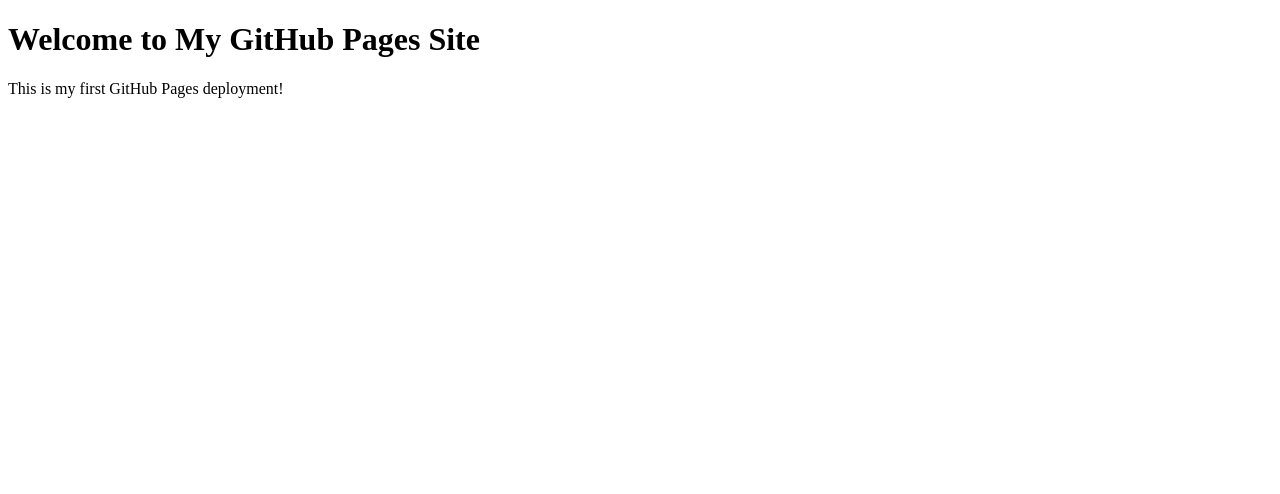
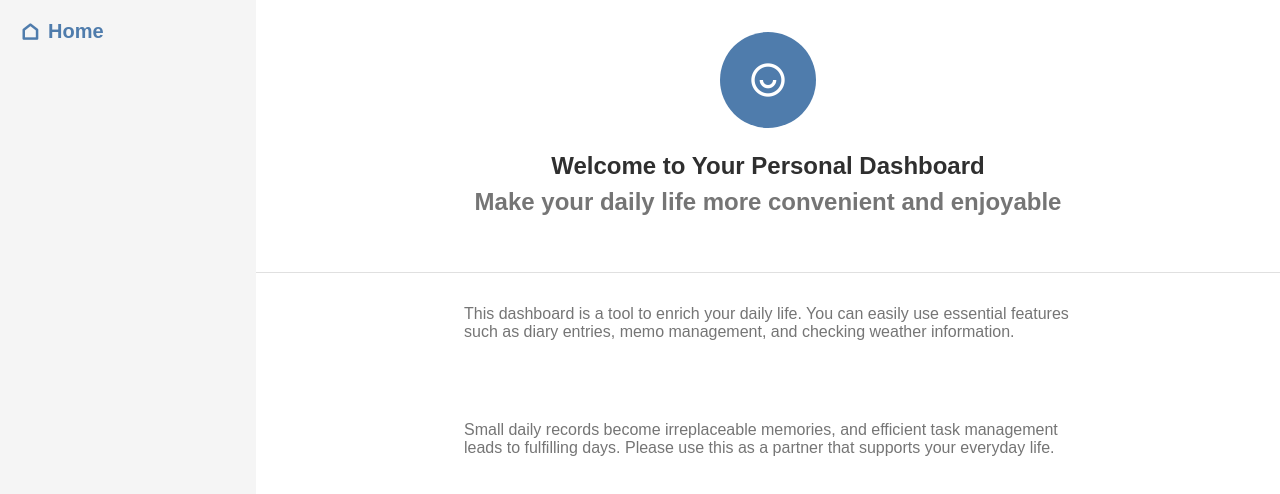
Before and after one commit to k4t0sh0/my-first-web-app, a plain HTML site: page index.html in a window 1280 px wide. Drawn offline with nearby package versions, Linux system fonts and the light colour scheme.

Commit message:
Add files via upload

```diff
--- a/index.html
+++ b/index.html
@@ -1,12 +1,42 @@
 <!DOCTYPE html>
 <html lang="en">
+
 <head>
-    <meta charset="UTF-8">
-    <meta name="viewport" content="width=device-width, initial-scale=1.0">
-    <title>My GitHub Pages Site</title>
+  <meta charset="UTF-8" />
+  <meta name="viewport" content="width=device-width, initial-scale=1.0" />
+  <title>Dashboard</title>
+  <link rel="stylesheet" href="style.css">
+  <link href="https://cdn.jsdelivr.net/npm/remixicon@4.5.0/fonts/remixicon.css" rel="stylesheet" />
 </head>
+
 <body>
-    <h1>Welcome to My GitHub Pages Site</h1>
-    <p>This is my first GitHub Pages deployment!</p>
+  <div class="dashboard-container">
+    <aside>
+      <header>
+        <a href="#" data-tab="home">
+          <span class="ri-home-line"></span>
+          Home
+        </a>
+      </header>
+    </aside>
+    <main>
+      <section id="home">
+        <header>
+          <div>
+            <span class="ri-user-smile-line"></span>
+          </div>
+          <h1>Welcome to Your Personal Dashboard</h1>
+          <h2>Make your daily life more convenient and enjoyable</h2>
+        </header>
+        <div>
+          <p>This dashboard is a tool to enrich your daily life. You can easily use essential features such as diary
+            entries, memo management, and checking weather information.</p>
+          <p>Small daily records become irreplaceable memories, and efficient task management leads to fulfilling days.
+            Please use this as a partner that supports your everyday life.</p>
+        </div>
+      </section>
+    </main>
+  </div>
 </body>
+
 </html>
--- /dev/null
+++ b/style.css
@@ -0,0 +1,108 @@
+/* ブラウザで設定されているスタイルのリセット・共通設定 */
+/* 消さないでください */
+*,
+*::before,
+*::after {
+  box-sizing: border-box;
+}
+
+body,
+h1,
+h2,
+h3,
+p,
+ul,
+li,
+form,
+input,
+textarea,
+select,
+button {
+  margin: 0;
+  padding: 0;
+  font-family: sans-serif;
+}
+
+ul {
+  list-style: none;
+}
+
+/* スタイルのリセット終了 */
+
+/* サイドバーとメインコンテンツを包むための要素のスタイルを書いてください */
+.dashboard-container {
+  display: flex;
+  height: 100vh;
+}
+
+/* サイドバーに関連するスタイルを書いてください */
+aside {
+  width: 256px;
+  flex-shrink: 0;
+  background-color: #f5f5f5;
+  border-right: 1px #e0e0e0;
+  height: 100%;
+  display: flex;
+  flex-direction: column;
+}
+
+aside header {
+  padding: 20px;
+  border-bottom: 1px #e0e0e0;
+}
+
+aside a {
+  font-size: 1.25rem;
+  font-weight: 600;
+  color: #4f7cac;
+  display: flex;
+  align-items: center;
+  gap: 8px;
+  text-decoration: none;
+}
+
+/* メインコンテンツに関連するスタイルを書いてください */
+main {
+  flex: 1;
+}
+
+main header {
+  background-color: white;
+  padding: 32px;
+  border-bottom: 1px solid #e0e0e0;
+  text-align: center;
+}
+
+.ri-user-smile-line {
+  width: 96px;
+  height: 96px;
+  background-color: #4f7cac;
+  border-radius: 50%;
+  display: flex;
+  justify-content: center;
+  align-items: center;
+  margin: 0px auto 24px auto;
+  font-size: 2.5rem;
+  color: white;
+}
+
+main h1 {
+  font-size: 1.5rem;
+  font-weight: 600;
+  color: #2f2f2f;
+  margin-bottom: 8px;
+}
+
+main h2{
+  font-size: 1.5rem;
+  color: #757575;
+  margin-bottom: 24px;
+}
+
+main p {
+  max-width: 672px;
+  margin: 0 auto;
+  padding: 32px;
+  color: #757575;
+  margin-bottom: 16px;
+}
```
